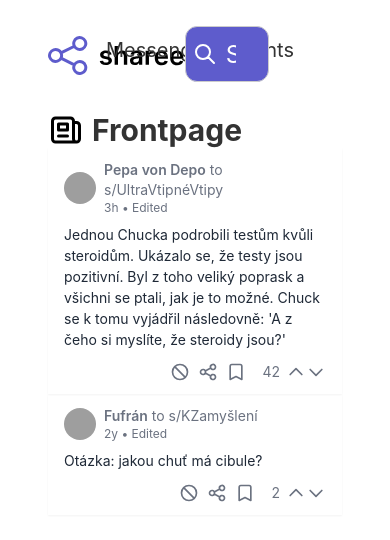
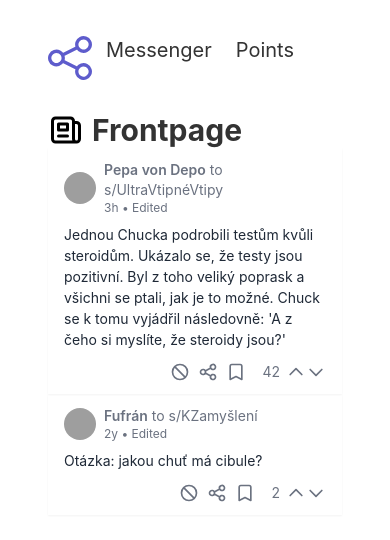
Before and after one commit to sharee-app/veverka-frontend, a Svelte app: page / in a window 390 px wide. Shown: the top 540 px of the page. Built offline with nearby package versions, Linux system fonts and the light colour scheme; grey boxes are pictures that could not be loaded.

Commit message:
Logo responsivity

```diff
--- a/src/components/Menu.svelte
+++ b/src/components/Menu.svelte
@@ -3,9 +3,14 @@
 </script>
 
 <div class="h-16 w-full flex mb-12 pt-5 justify-between">
-    <div class="w-60 h-full mt-4 justify-start"><a href="/"><img src={theme === "dark" ? 'img/logo.svg' : 'img/light.svg' } class="max-h-full" alt="Sharee logo"></a></div>
+    <div class="w-60 h-full mt-4 justify-start">
+      <a href="/">
+        <img src={theme === "dark" ? 'img/logo.svg' : 'img/light.svg' } class="max-h-full hidden md:block" alt="Sharee logo">
+        <img src="img/icon.svg" class="max-h-full block md:hidden" alt="Sharee logo">
+      </a>
+    </div>
     <div class="w-2/4 h-4/5 mt-1.5">
-      <div class="relative">
+      <div class="relative hidden lg:block">
         <div class="absolute top-4 left-2">
           <svg class="w-6 h-6 text-white" fill="none" stroke="currentColor" viewBox="0 0 24 24" xmlns="http://www.w3.org/2000/svg"><path stroke-linecap="round" stroke-linejoin="round" stroke-width="2" d="M21 21l-6-6m2-5a7 7 0 11-14 0 7 7 0 0114 0z"></path></svg>
         </div>
```
